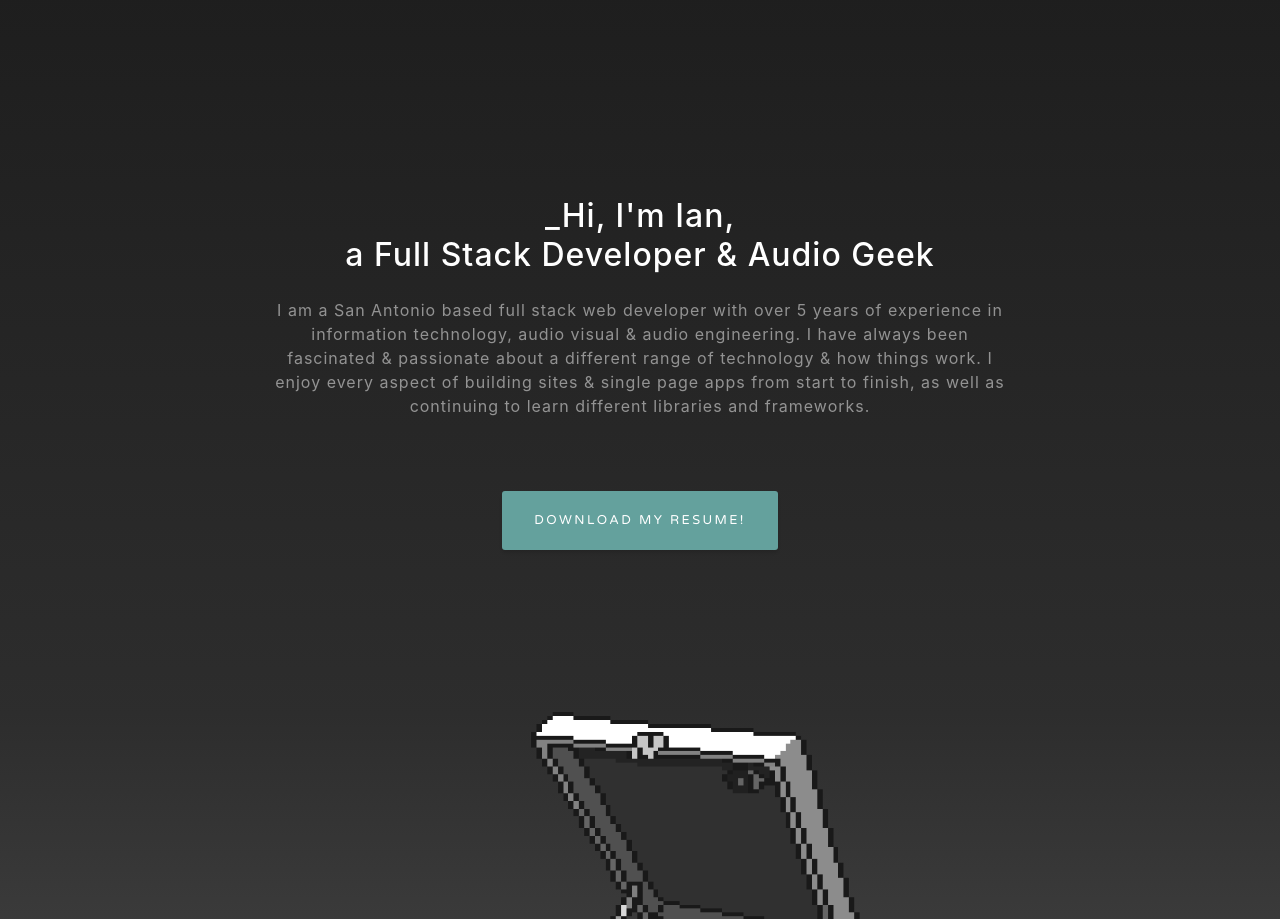
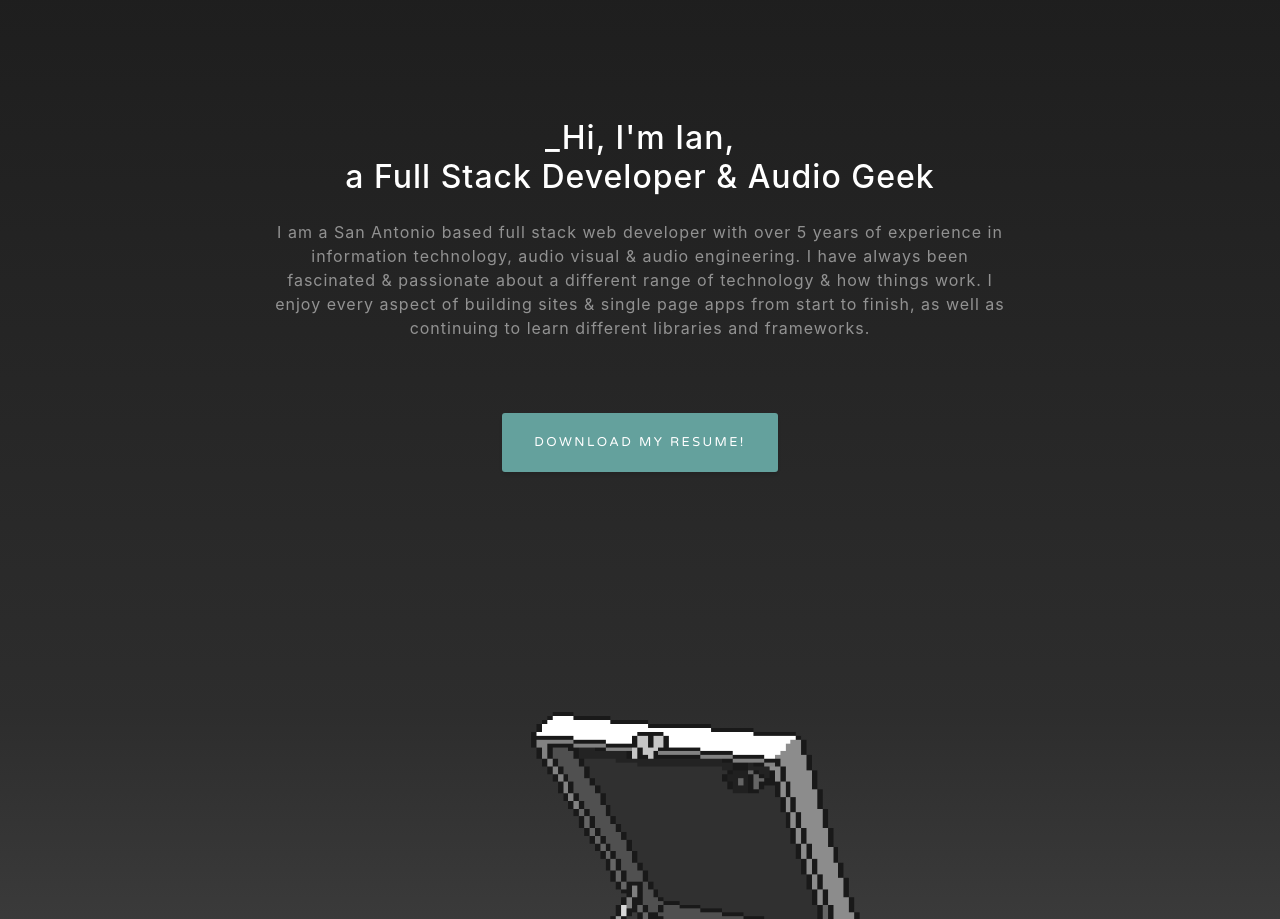
Before and after one commit to IanGotCode/iangibsonportfolio, a website with bundled scripts: page index.html in a window 1280 px wide. Shown: the part 1196-2115 px from the top of the page. Built offline with nearby package versions, Linux system fonts and the light colour scheme.

Commit message:
Update grayscale.css

```diff
--- a/css/grayscale.css
+++ b/css/grayscale.css
@@ -84,6 +84,11 @@
     outline: none;
     border-bottom: 0.25rem solid #64a19d;
   }
+}
+
+.intro {
+  position: relative;
+  bottom: 4.86rem;
 }
 
 .masthead {
```
